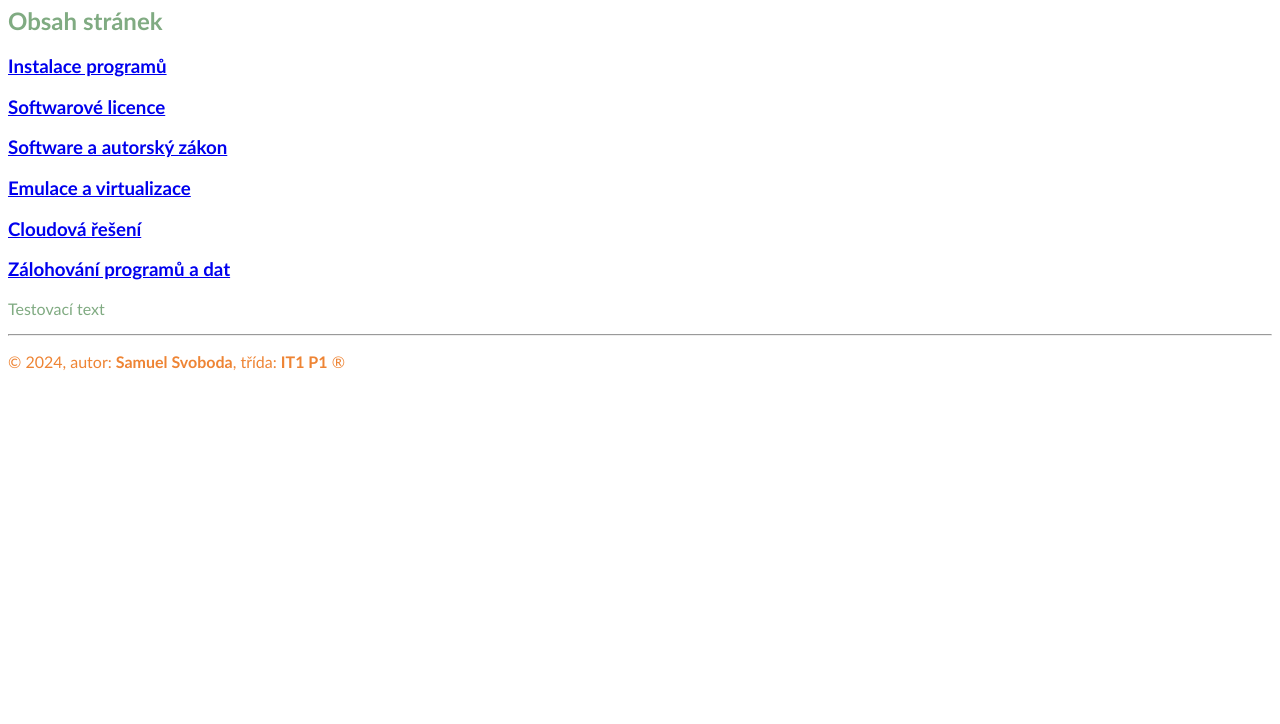
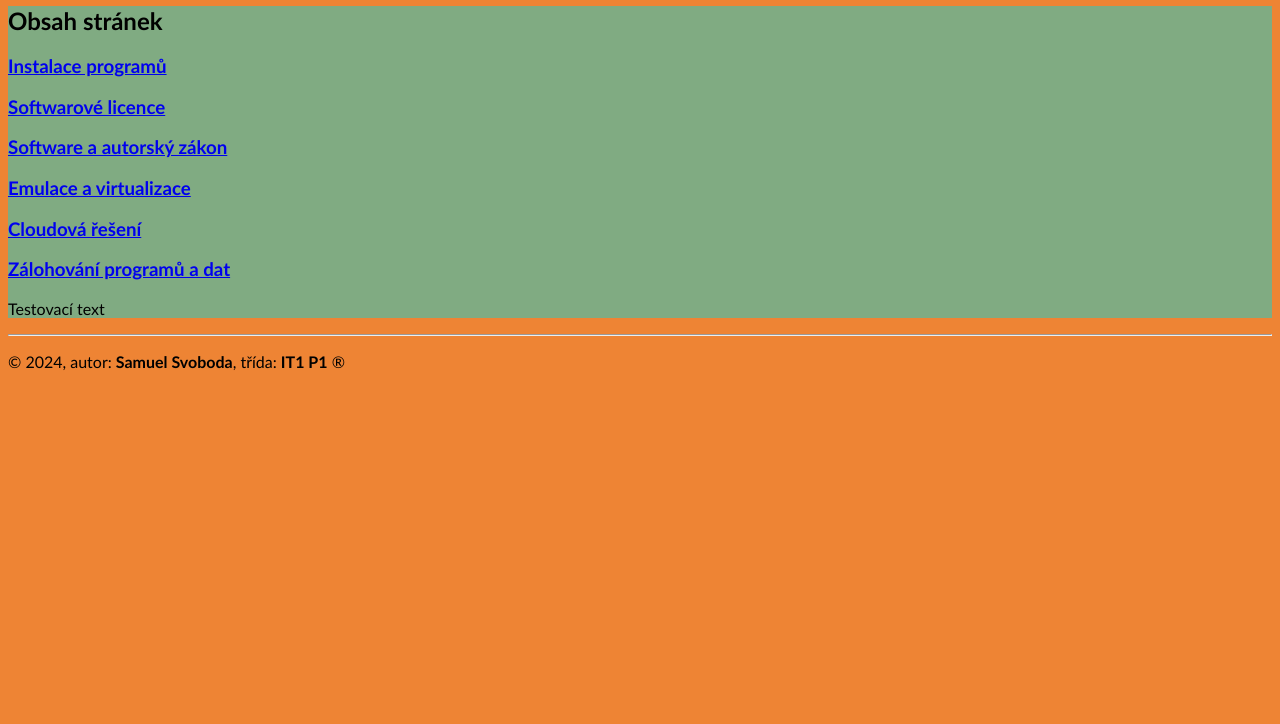
Before and after one commit to GeraltOfRiviaa/Web, a plain HTML site: page index.html in a window 1280 px wide. Shown: the part 76-800 px from the top of the page. Drawn offline with Linux system fonts and the light colour scheme.

Commit message:
Nemam na to :/

```diff
--- a/css/main.css
+++ b/css/main.css
@@ -1,8 +1,8 @@
 body {
     font-family:'Gill Sans', 'Gill Sans MT', Calibri, 'Trebuchet MS', sans-serif;
     font: size 30px;
-    color: #EE8434;
+    background-color: #EE8434;
 }
 main{
-    color: #80AB82;
+    background-color: #80AB82;
 }
```
